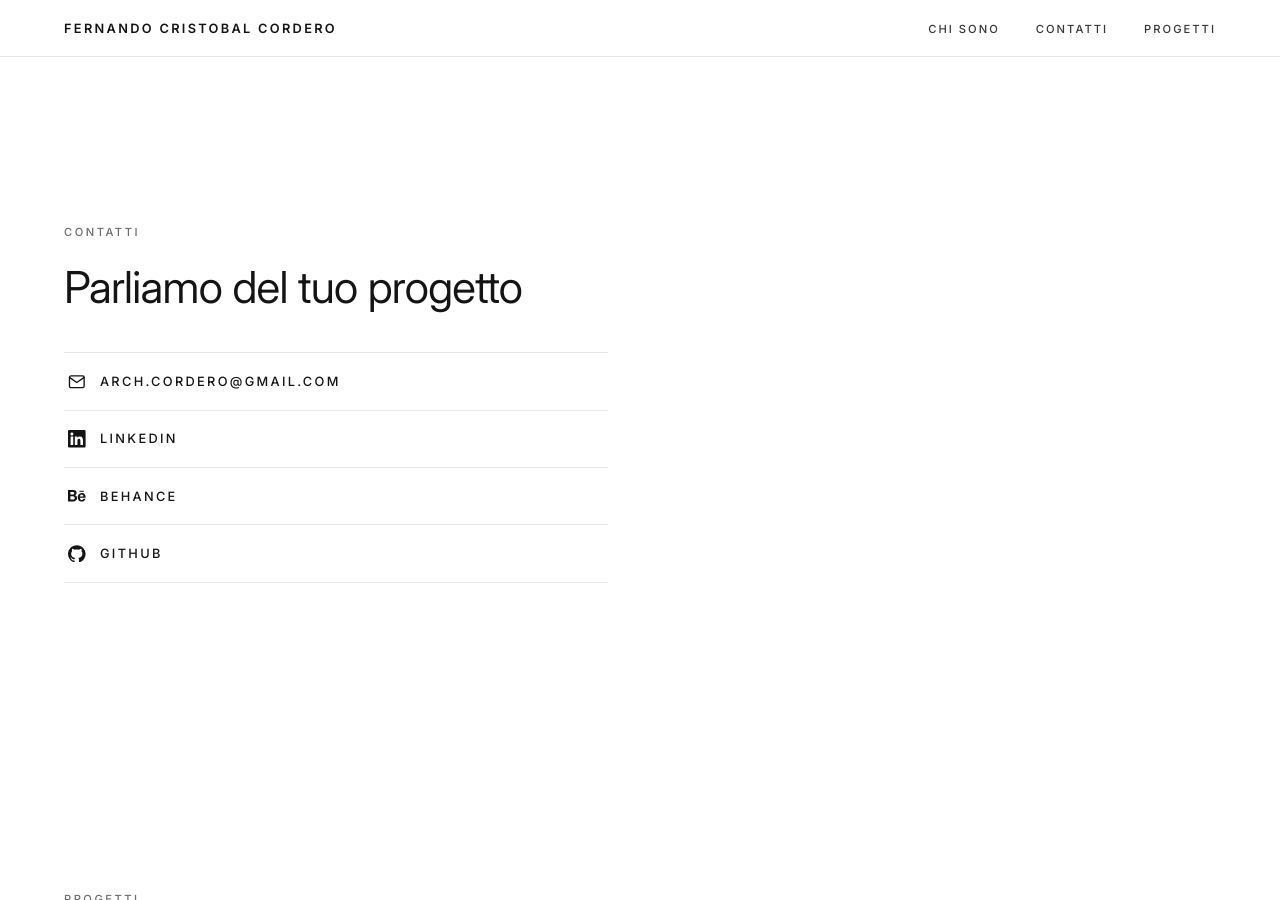
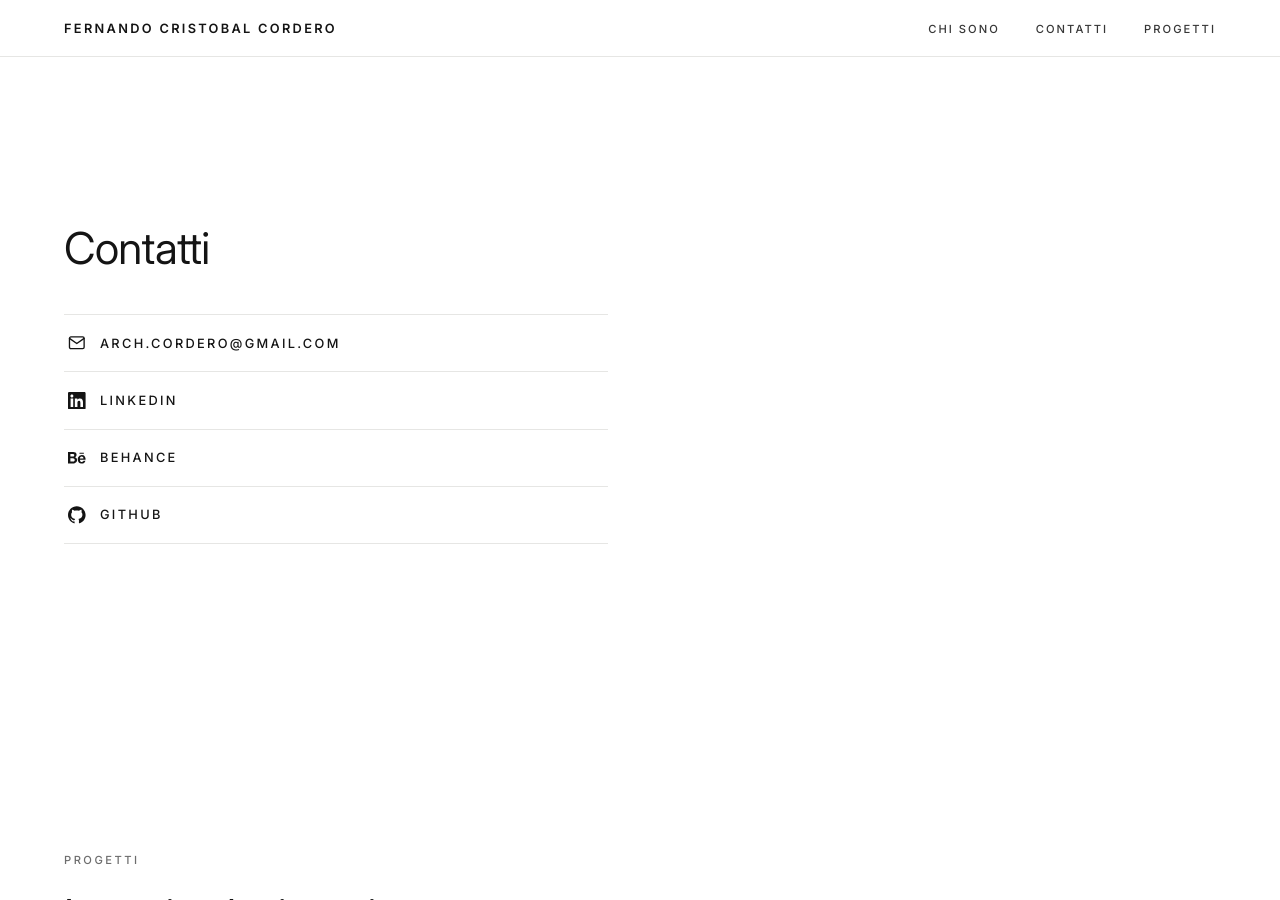
Before and after one commit to arch-cordero/arch-cordero.github.io, a Jekyll site: the page built from index.md, in a window 1280 px wide and 900 px high, scrolled down 1697 px. Built offline with Jekyll 4.4.1, drawn with Linux system fonts in a browser that asks for light colours.

Commit message:
Replace profile photo and simplify contact section

```diff
--- a/_includes/contact.html
+++ b/_includes/contact.html
@@ -1,6 +1,5 @@
 <section class="section contact" id="contatti">
-    <p class="section__label">Contatti</p>
-    <h2 class="section__title">Parliamo del tuo progetto</h2>
+    <h2 class="section__title">Contatti</h2>
     <ul class="contact__links">
         <li>
             <a href="mailto:{{ site.email }}">
```
Also changed, not shown: assets/images/profile.jpeg.
